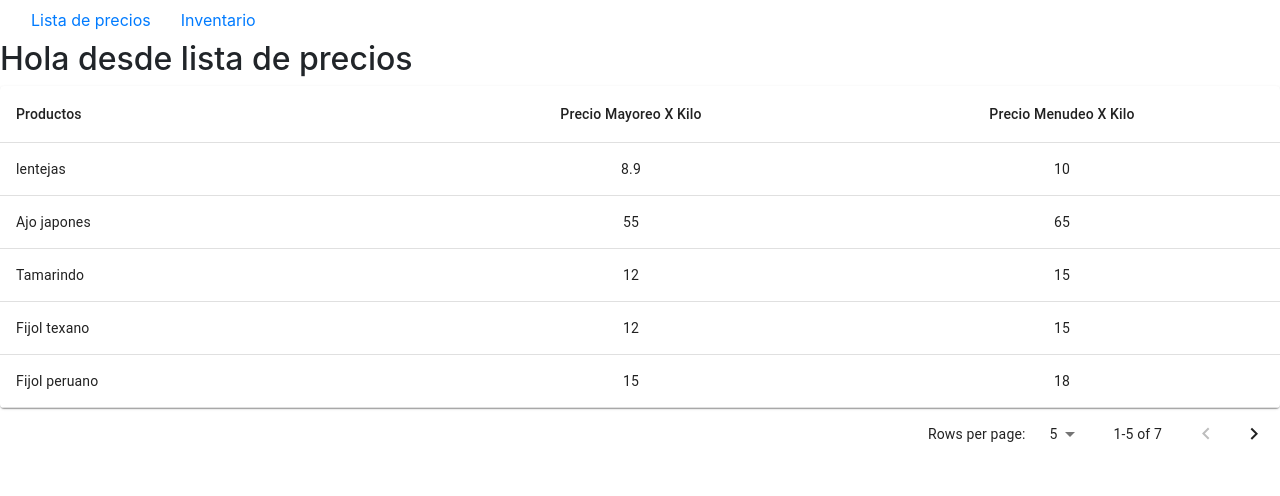
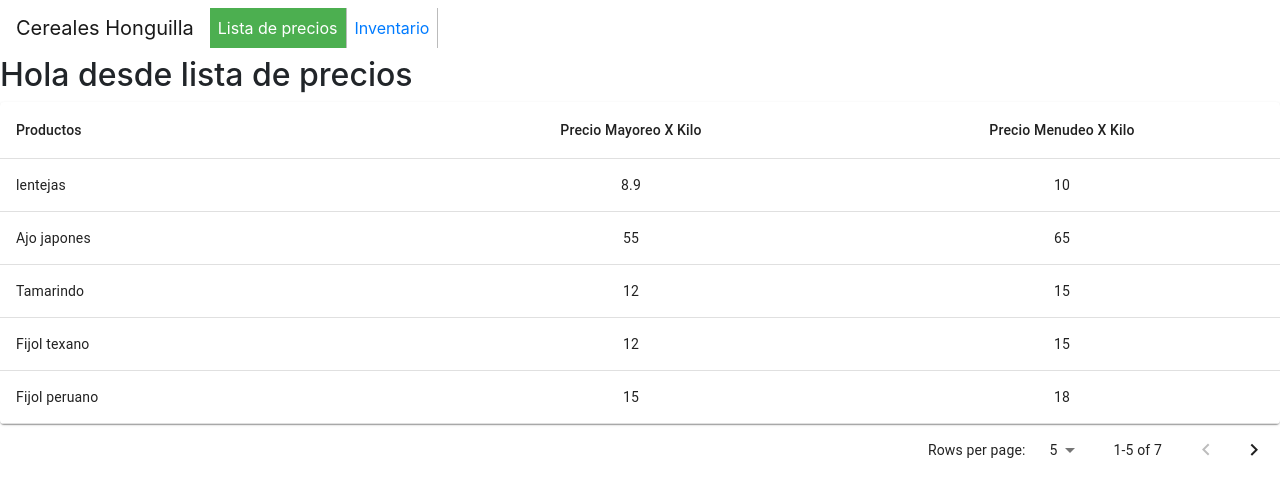
Before and after one commit to armanddevelop/tabla-react, a React (Create React App) app: page / in a window 1280 px wide. Shown: the top 496 px of the page. Built offline with nearby package versions, Linux system fonts and the light colour scheme; data requests are answered from the project's data file.

Commit message:
get the styles in navbar

```diff
--- a/src/Api/GetProductsApi.js
+++ b/src/Api/GetProductsApi.js
@@ -3,7 +3,7 @@ import clientAxios from "../config/axios";
 export async function productsResponse() {
   try {
     let priceList = await clientAxios.get("products");
-    console.log(priceList.data);
+    //console.log(priceList.data);
     return priceList.data;
   } catch (error) {
     console.log("Este es el Error de la API ", error);
--- a/src/components/NavBar.jsx
+++ b/src/components/NavBar.jsx
@@ -1,29 +1,31 @@
 import React from "react";
 import { Link, useHistory } from "react-router-dom";
-import { Nav, Container } from "react-bootstrap";
-import Navbar from "react-bootstrap/Navbar";
+import { Nav, Navbar } from "react-bootstrap";
+
 import "../styles/Generalstyles.css";
 
 const NavBar = () => {
   const history = useHistory();
   const getNavLinks = (path) => {
-    console.log(history.location.pathname);
-    return path === history.location.pathname ? "danger" : "";
+    return path === history.location.pathname ? "active" : "";
   };
   return (
     <Navbar bg="ligth" expand="lg">
+      <Navbar.Brand>Cereales Honguilla</Navbar.Brand>
       <Navbar.Toggle aria-controls="basic-navbar-nav" />
       <Navbar.Collapse id="basic-navbar-nav">
-        <Nav className="mr-auto">
-          <Container>
-            <Link variant={getNavLinks("/")} to="/">
+        <ul className="nav-paginator">
+          <li>
+            <Link className={getNavLinks("/")} to="/">
               Lista de precios
             </Link>
-          </Container>
-          <Container className={getNavLinks("/inventory")}>
-            <Link to="/inventory">Inventario</Link>
-          </Container>
-        </Nav>
+          </li>
+          <li>
+            <Link className={getNavLinks("/inventory")} to="/inventory">
+              Inventario
+            </Link>
+          </li>
+        </ul>
       </Navbar.Collapse>
     </Navbar>
   );
--- a/src/index.js
+++ b/src/index.js
@@ -1,5 +1,6 @@
 import React from "react";
 import ReactDOM from "react-dom";
 import Router from "./router/index";
+import "bootstrap/dist/css/bootstrap.min.css";
 
 ReactDOM.render(<Router />, document.getElementById("root"));
--- a/src/styles/Generalstyles.css
+++ b/src/styles/Generalstyles.css
@@ -1,3 +1,29 @@
-.container {
-  white-space: nowrap;
+/*Styles to the NavBar component*/
+ul {
+  list-style-type: none;
+  margin: 0;
+  padding: 0;
 }
+ul.nav-paginator {
+  margin-bottom: 0rem;
+}
+li {
+  float: left;
+  border-right: 1px solid #bbb;
+}
+
+a {
+  display: block;
+  padding: 8px;
+  background-color: #dddddd;
+}
+/* Change the link color on hover */
+li a:hover {
+  background-color: rgba(68, 67, 67, 0.726);
+  color: white;
+  text-decoration: none;
+}
+.active {
+  background-color: #4caf50;
+  color: white;
+}
```
